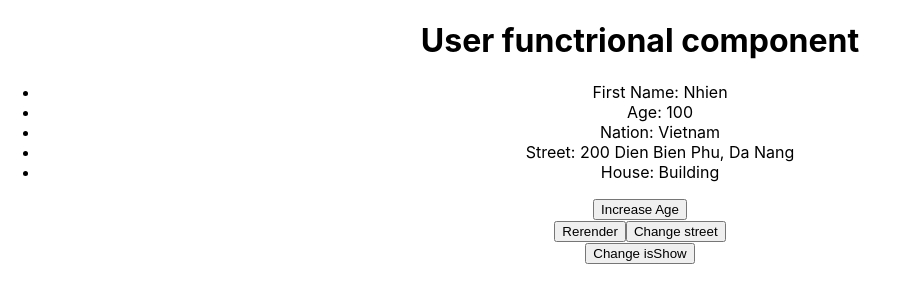
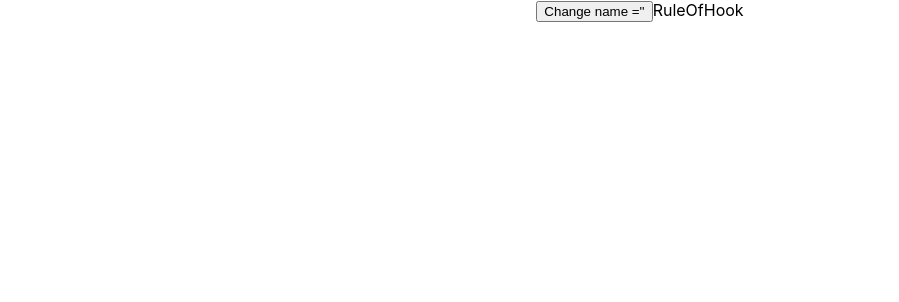
Before and after one commit to TBHNhien/ReactjsSuper-duthanhduoc, a React (Create React App) app in the folder CSSTrongReact/myapp/: page / in a window 1280 px wide. Shown: the top 302 px of the page, without its empty margins (0-899 px from the left). Built offline with nearby package versions, Linux system fonts and the light colour scheme.

Commit message:
Bài 103: Nguyên tắc khi dùng hook

```diff
--- a/CSSTrongReact/myapp/package.json
+++ b/CSSTrongReact/myapp/package.json
@@ -43,6 +43,7 @@
   "devDependencies": {
     "eslint-config-prettier": "^9.1.0",
     "eslint-plugin-prettier": "^5.2.1",
+    "eslint-plugin-react-hooks": "^5.1.0",
     "prettier": "^3.4.2",
     "prop-types": "^15.8.1"
   }
--- a/CSSTrongReact/myapp/src/App.js
+++ b/CSSTrongReact/myapp/src/App.js
@@ -1,6 +1,7 @@
 import { useState } from 'react'
 import './App.css'
 import User from './User'
+import RuleOfHook from './ruleOfHook'
 // import Cart from './Cart'
 // import ProductList from './ProductList'
 // import UserClassComponent from './User.class'
@@ -11,8 +12,9 @@ function App() {
   const [isShow, setIsShow] = useState(true)
   return (
     <div className='App'>
-      {isShow && <User />}
-      <button onClick={() => setIsShow((prevState) => !prevState)}>Change isShow</button>
+      {/* {isShow && <User />}
+      <button onClick={() => setIsShow((prevState) => !prevState)}>Change isShow</button> */}
+      <RuleOfHook />
     </div>
   )
 }
--- /dev/null
+++ b/CSSTrongReact/myapp/src/ruleOfHook.jsx
@@ -0,0 +1,26 @@
+import React, { useEffect, useState } from 'react'
+
+export default function RuleOfHook() {
+  // 1. Use the name state variable
+  const [name, setName] = useState('Mary')
+
+  // 2. Use an effect for persisting the form
+  useEffect(function persistForm() {
+    localStorage.setItem('formData', name)
+  })
+
+  // 3. Use the surname state variable
+  const [surname, setSurname] = useState('Poppins')
+
+  // 4. Use an effect for updating the title
+  useEffect(function updateTitle() {
+    document.title = name + ' ' + surname
+  })
+
+  return (
+    <div>
+      <button onClick={() => setName('')}>Change name =''</button>
+      RuleOfHook
+    </div>
+  )
+}
```
Also changed, not shown: 2 other files (tests, documents, lock files or other folders).
